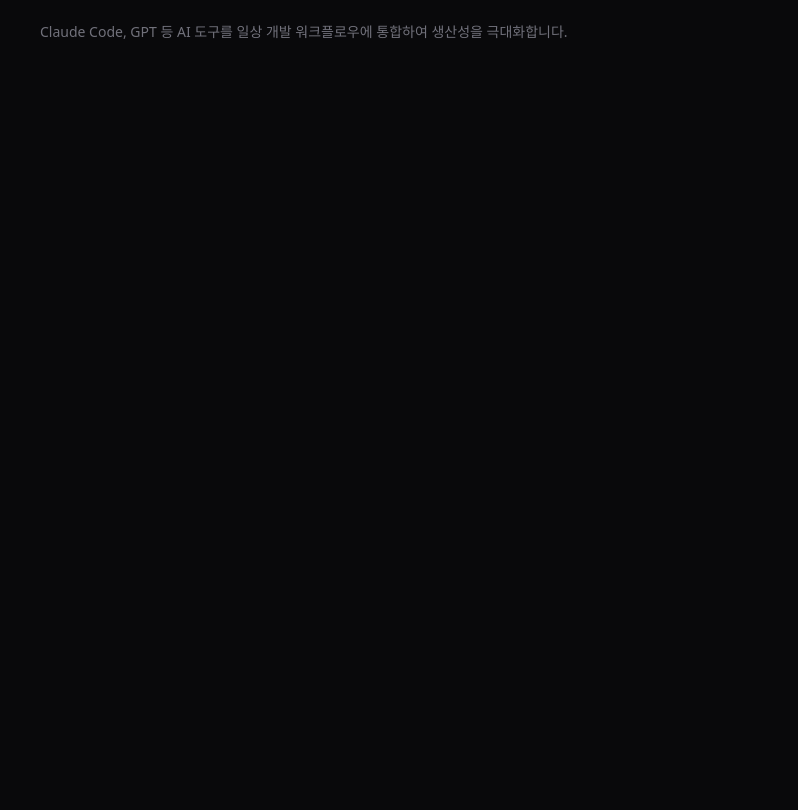
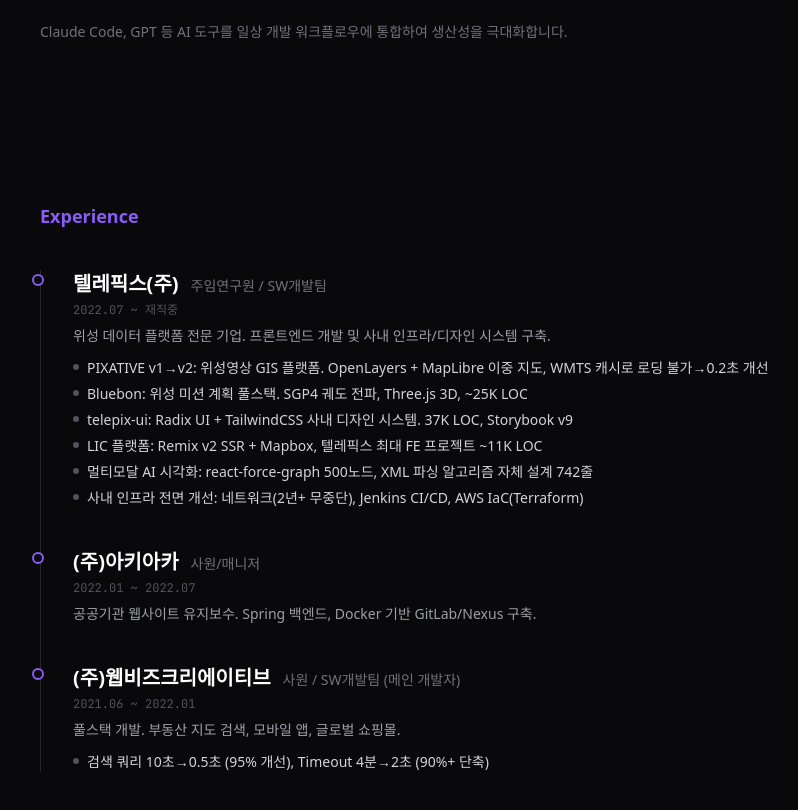
Before and after one commit to AustinKimDev/recruit-portfolio, a Next.js app: page / in a window 1280 px wide. Shown: the part 880-1690 px from the top of the page, without its empty margins (176-974 px from the left). Before the commit the page ends 1002 px from the top, so only its background shows below. Built offline with nearby package versions, Linux system fonts and the light colour scheme; a web font is replaced by a local one.

Commit message:
feat: add Experience timeline section

```diff
--- a/src/app/page.tsx
+++ b/src/app/page.tsx
@@ -1,11 +1,13 @@
 import { Hero } from "@/components/hero";
 import { About } from "@/components/about";
+import { Experience } from "@/components/experience";
 
 export default function Home() {
   return (
     <main className="min-h-screen">
       <Hero />
       <About />
+      <Experience />
     </main>
   );
 }
--- /dev/null
+++ b/src/components/experience.tsx
@@ -0,0 +1,33 @@
+import { experiences } from "@/data/experience";
+import { SectionWrapper } from "./section-wrapper";
+
+export function Experience() {
+  return (
+    <SectionWrapper id="experience">
+      <h3 className="mb-10 text-lg font-semibold text-accent">Experience</h3>
+      <div className="relative space-y-10 border-l border-zinc-800 pl-8">
+        {experiences.map((exp) => (
+          <div key={exp.company} className="relative">
+            <div className="absolute -left-[41px] top-1 h-3 w-3 rounded-full border-2 border-accent bg-zinc-950" />
+            <div className="mb-1 flex flex-wrap items-baseline gap-x-3">
+              <h4 className="text-xl font-bold text-white">{exp.company}</h4>
+              <span className="text-sm text-zinc-500">{exp.role}</span>
+            </div>
+            <p className="mb-2 font-mono text-xs text-zinc-600">{exp.period}</p>
+            <p className="mb-3 text-sm text-zinc-400">{exp.description}</p>
+            {exp.highlights.length > 0 && (
+              <ul className="space-y-1.5 text-sm text-zinc-300">
+                {exp.highlights.map((h, i) => (
+                  <li key={i} className="flex gap-2">
+                    <span className="mt-1.5 h-1.5 w-1.5 shrink-0 rounded-full bg-zinc-600" />
+                    {h}
+                  </li>
+                ))}
+              </ul>
+            )}
+          </div>
+        ))}
+      </div>
+    </SectionWrapper>
+  );
+}
```
